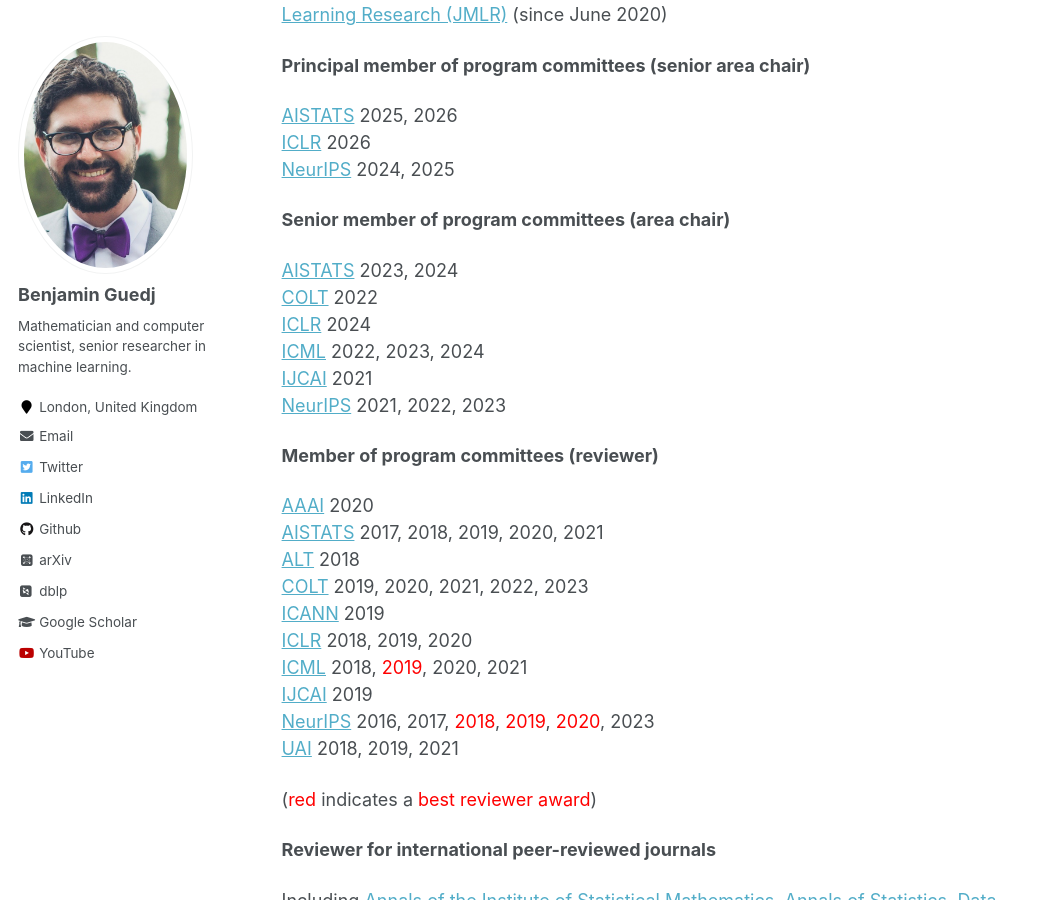
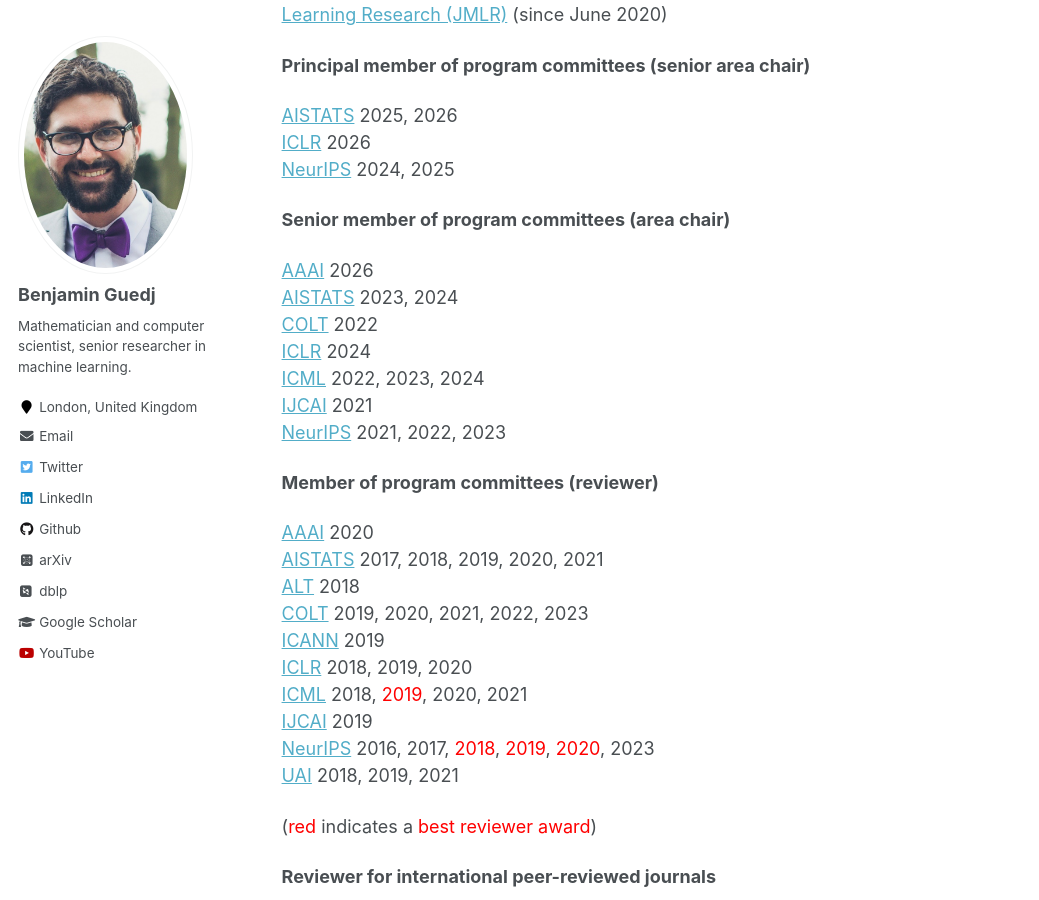
Before and after one commit to bguedj/bguedj.github.io, a Jekyll site: the page built from _pages/service.md, in a window 1280 px wide and 900 px high, scrolled down 1232 px. Shown: the whole window, without its empty margins (0-1039 px from the left). Built offline with Jekyll 4.4.1, drawn with Linux system fonts in a browser that asks for light colours; some web fonts are replaced.

Commit message:
aaai 2026 ac

```diff
--- a/_pages/service.md
+++ b/_pages/service.md
@@ -47,6 +47,7 @@
 
 **Senior member of program committees (area chair)**
 
+[AAAI](https://www.aaai.org) 2026
 [AISTATS](https://www.aistats.org) 2023, 2024
 [COLT](http://learningtheory.org) 2022
 [ICLR](https://iclr.cc) 2024
```
